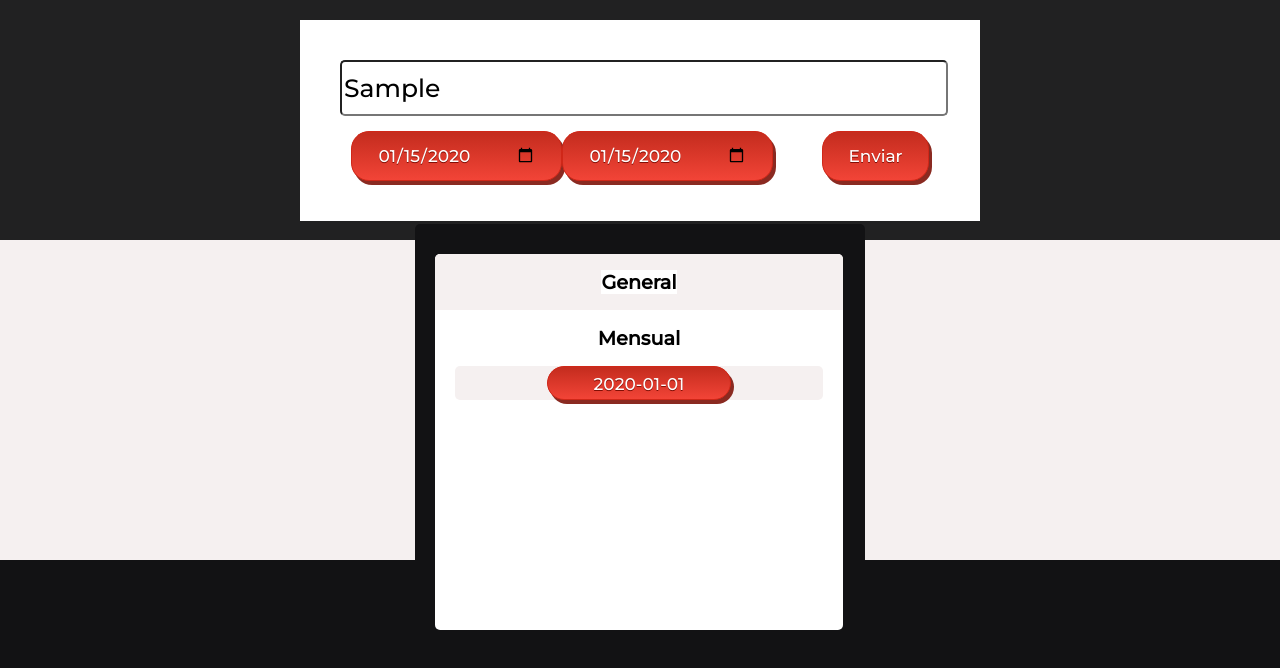
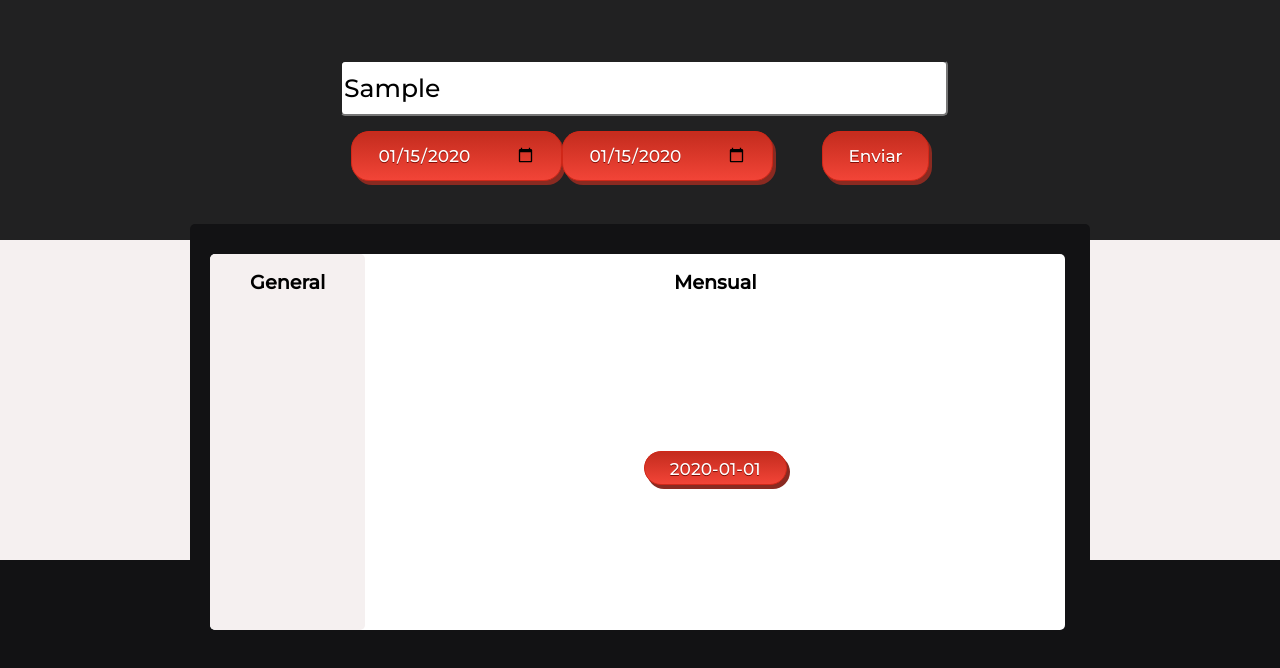
Before and after one commit to biccs/herramientasGrupoMr, a website: page reporteArticulo/views/index.html in a window 1280 px wide. Both pictures are taken after typing "Sample", "2020-01-15", "2020-01-15" into the empty fields and a click on the button "Enviar". Drawn offline with Linux system fonts and the light colour scheme; no server answers.

```diff
--- a/reporteArticulo/views/desktop.css
+++ b/reporteArticulo/views/desktop.css
@@ -1,3 +1,44 @@
-* {
-    background-color: white;
+#dataSheet--container {
+    min-width: 900px;
 }
+
+#dataSheet {
+    display: flex;
+    position: absolute;
+    overflow-x: hidden;
+    overflow-y: auto;
+    width: 95%;
+}
+
+#generalInfo--container {
+    width: 20%;
+    border-radius: 5px;
+}
+
+#periodInfo {
+    display: flex;
+    flex-flow: row wrap;
+    justify-content: space-evenly;
+    align-items: flex-start;
+}
+
+#periodInfo h2 {
+    width: 100%;
+    height: 20px;
+}
+
+.period-data--container {
+    width: fit-content;
+    flex-basis: 50%;
+    background-color: #ffff;
+}
+
+.period-data--container button {
+    width: fit-content;
+}
+
+.toggle--container {
+    background-color: #f5f0f0;
+    border-radius: 5px;
+    margin: 5px;
+}
--- a/reporteArticulo/views/index.html
+++ b/reporteArticulo/views/index.html
@@ -6,7 +6,7 @@
     <meta http-equiv="X-UA-Compatible" content="IE=edge">
     <meta name="viewport" content="width=device-width, initial-scale=1.0">
     <link rel="stylesheet" type="text/css" href="style.css" />
-    <link rel="stylesheet" type="text/css" href="desktop.css" media="(min-width: 900px)" />
+    <link rel="stylesheet" type="text/css" href="desktop.css" media="(min-width: 1000px)" />
     <title>Reporte de Articulos</title>
 </head>
 
--- a/reporteArticulo/views/script.js
+++ b/reporteArticulo/views/script.js
@@ -253,6 +253,7 @@
             if (!toggle) {
                 const toggleContainer = document.createElement('div');
                 toggleContainer.id = `toggle--container${i}`;
+                toggleContainer.className = "toggle--container";
                 let toggleId = toggleContainer.id;
                 container.append(toggleContainer);
 
@@ -307,7 +308,7 @@
                 toggle.style.display = "none";
                 value = false;
             } else {
-                toggle.style.display = "inline";
+                toggle.style.display = "block";
                 value = true;
             }
         });
```
